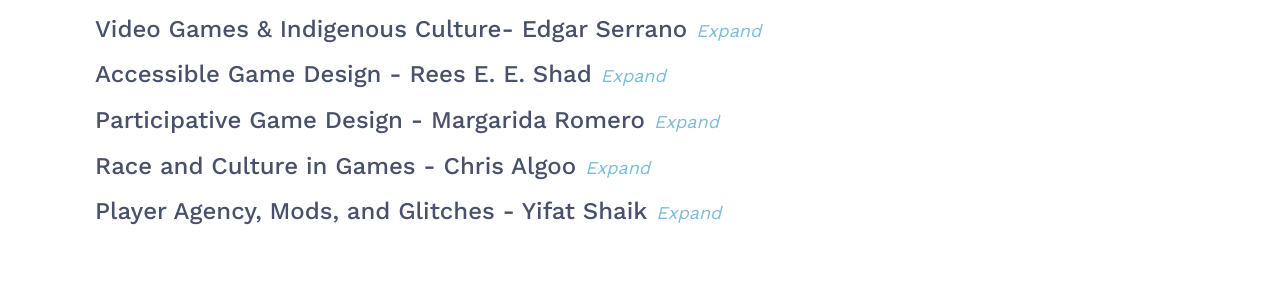
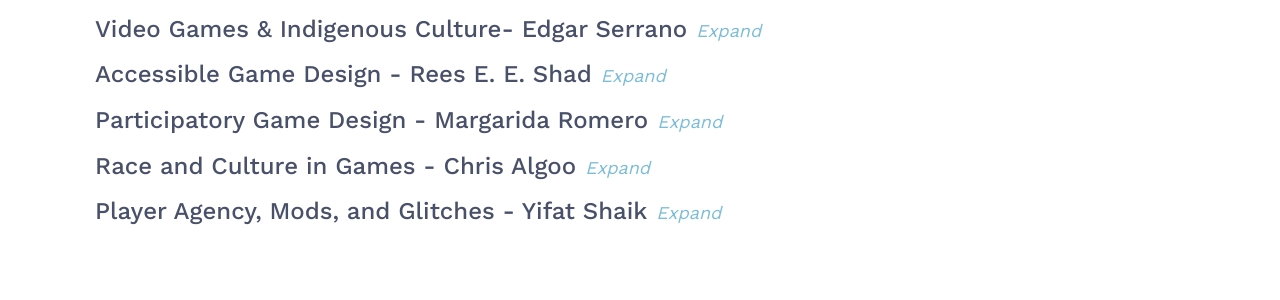
Before and after one commit to differentgames/conference-2016-site, a Jekyll site: the page built from index.html, in a window 1280 px wide and 900 px high, scrolled down 877 px. Shown: the part 154-454 px from the top of the window. Built offline with Jekyll 4.4.1, drawn with Linux system fonts in a browser that asks for light colours; nearby versions of some CDN libraries.

Commit message:
Misc typo fixin'

```diff
--- a/index.html
+++ b/index.html
@@ -92,13 +92,13 @@ While <span class="cool">submissions are welcome on any theme considered of inte
     </div>
 
     <div class="track-chair">
-      <a role="button" data-toggle="collapse" href="#participative-game-design" class="collapsed"><h3>Participative Game Design - Margarida Romero</h3></a>
-      <div class="collapse" id="participative-game-design">
+      <a role="button" data-toggle="collapse" href="#participatory-game-design" class="collapsed"><h3>Participatory Game Design - Margarida Romero</h3></a>
+      <div class="collapse" id="participatory-game-design">
         <p>
   Participatory game design activities possess the ability to promote inclusivity and strengthen social solidarity among diverse groups.
   The participatory game design is a process aiming to engage end-users not only as a players or testers but as active participants of the game design decision process.
   The process and experience of collaborating on a game design project provides participants with meaningful, fulfilling experiences that may bring them closer together and help raise critical awareness of the lived experiences of other individuals and groups.
-  This track welcomes papers exploring strategies for promoting participative game design,insightful reflections on the experience coordinating or being involved in a participatory game design exercise,research or practical cases, and potential obstacles or challenges proponents need to keep in mind when constructing a participatory game design exercise.
+  This track welcomes papers exploring strategies for promoting participative game design, insightful reflections on the experience coordinating or being involved in a participatory game design exercise,research or practical cases, and potential obstacles or challenges proponents need to keep in mind when constructing a participatory game design exercise.
   Different approaches of participatory game design are welcome to this track including but not limiting to co-design, intergenerational game creation, game design as a knowledge modelling activity and inclusive design.
         </p>
       </div>
```
Also changed, not shown: other parts of index.html (+1 -1 lines).
